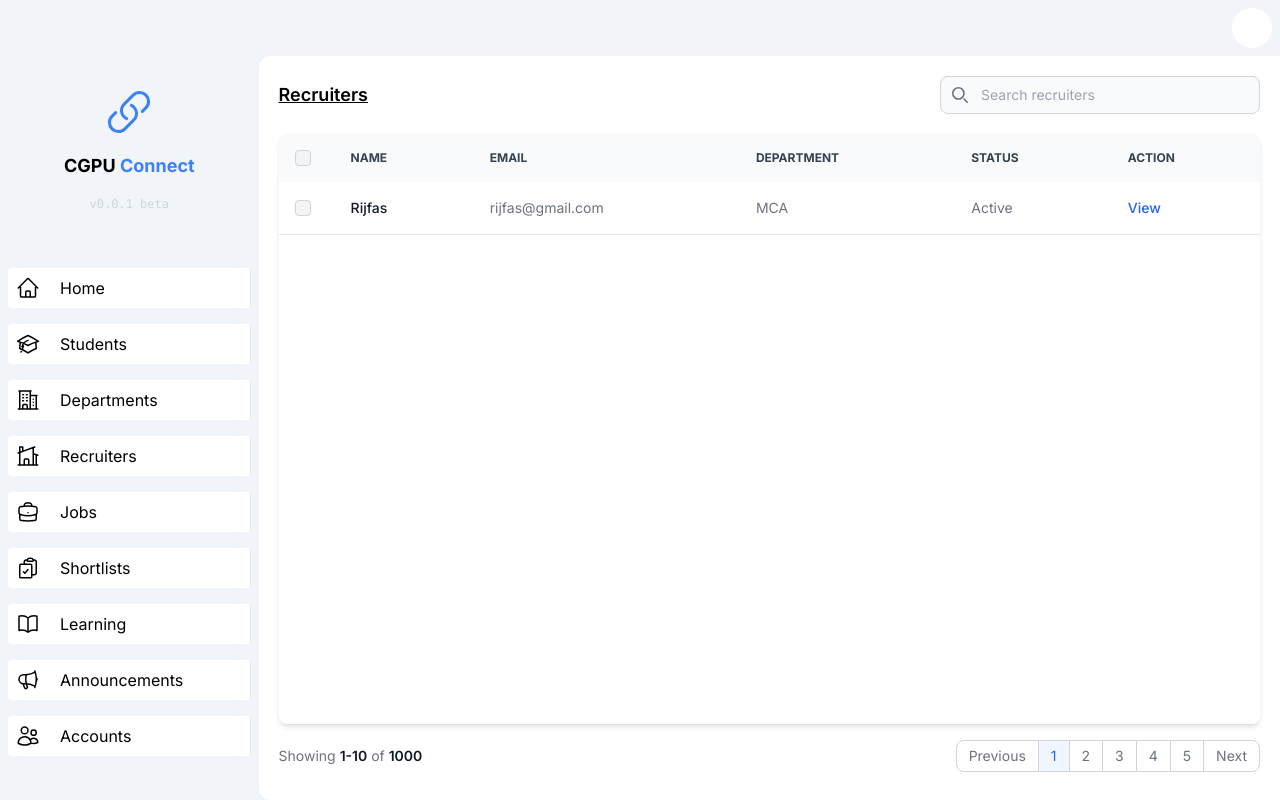
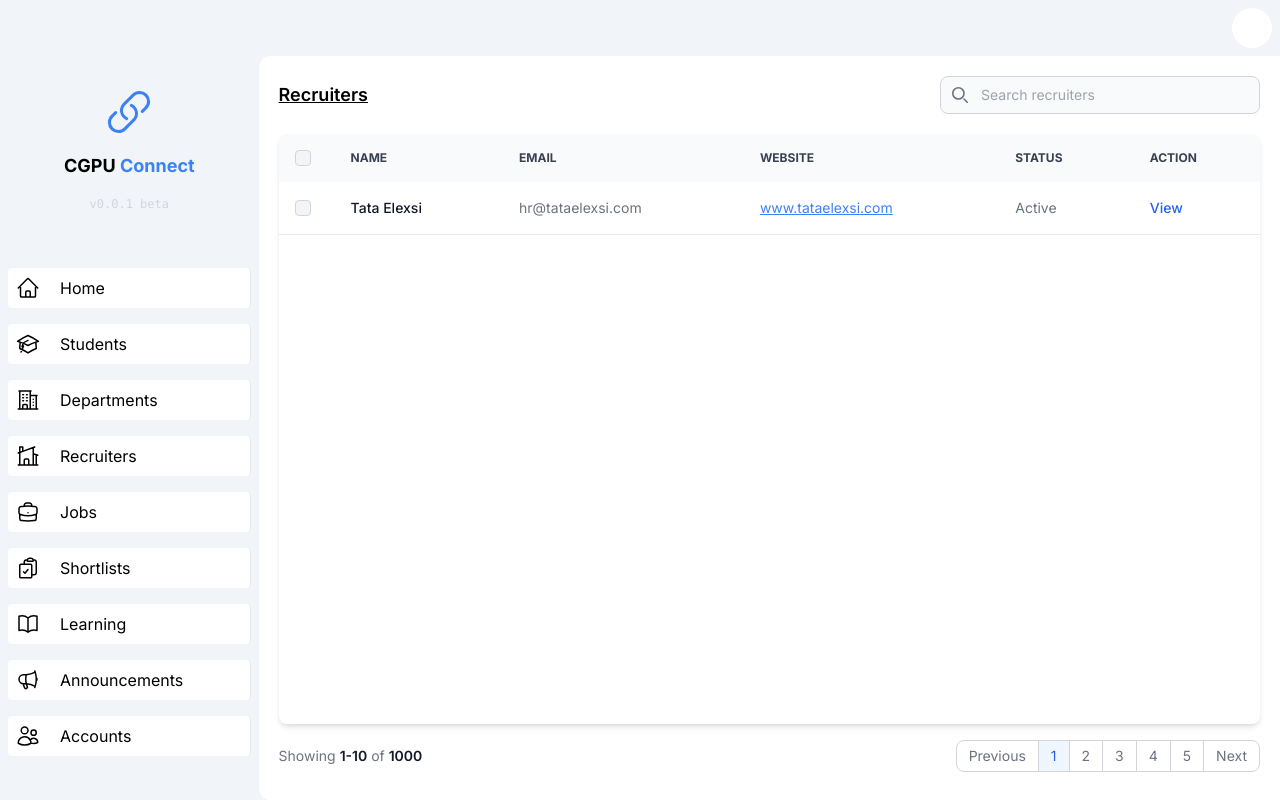
Before and after one commit to rijfas/cgpu_connect, a Django app: template cgpu_admin/templates/cgpu_admin/recruiters.html in a window 1280 px wide. Run offline with Django 4.2, Linux system fonts and the light colour scheme; the template is opened without the code that fills it, so the values that code supplies are empty; some libraries are stand-ins or nearby versions.

Commit message:
updated table headers in recruiters

```diff
--- a/cgpu_admin/templates/cgpu_admin/recruiters.html
+++ b/cgpu_admin/templates/cgpu_admin/recruiters.html
@@ -42,7 +42,7 @@
                                     Email
                                 </th>
                                 <th scope="col" class="px-6 py-3">
-                                    Department
+                                    Website
                                 </th>
                                 <th scope="col" class="px-6 py-3">
                                     Status
@@ -61,13 +61,13 @@
                                     </div>
                                 </td>
                                 <th scope="row" class="px-6 py-4 font-medium text-gray-900 whitespace-nowrap ">
-                                    Rijfas
+                                    Tata Elexsi
                                 </th>
                                 <td class="px-6 py-4">
-                                    rijfas@gmail.com
+                                    hr@tataelexsi.com
                                 </td>
                                 <td class="px-6 py-4">
-                                    MCA
+                                    <a href="" class="underline text-blue-500">www.tataelexsi.com</a>
                                 </td>
                                 <td class="px-6 py-4">
                                     Active
```
